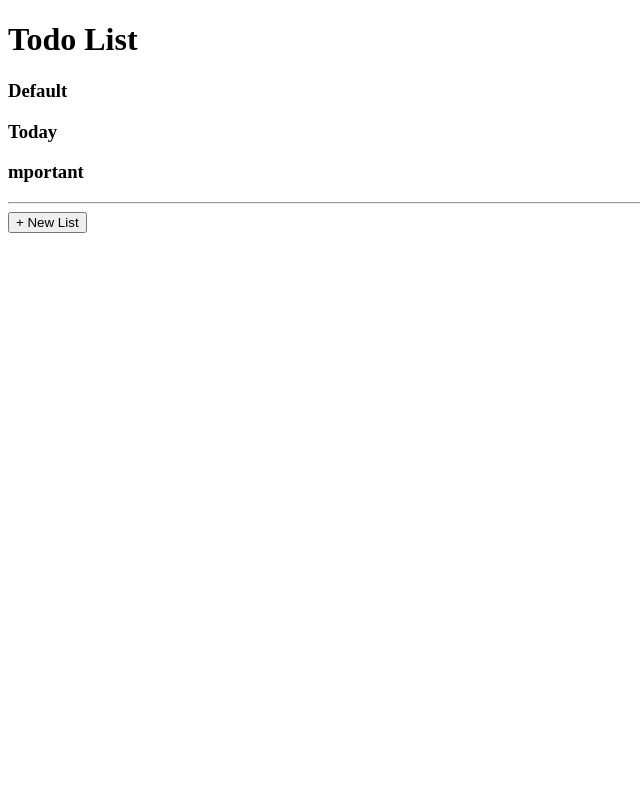
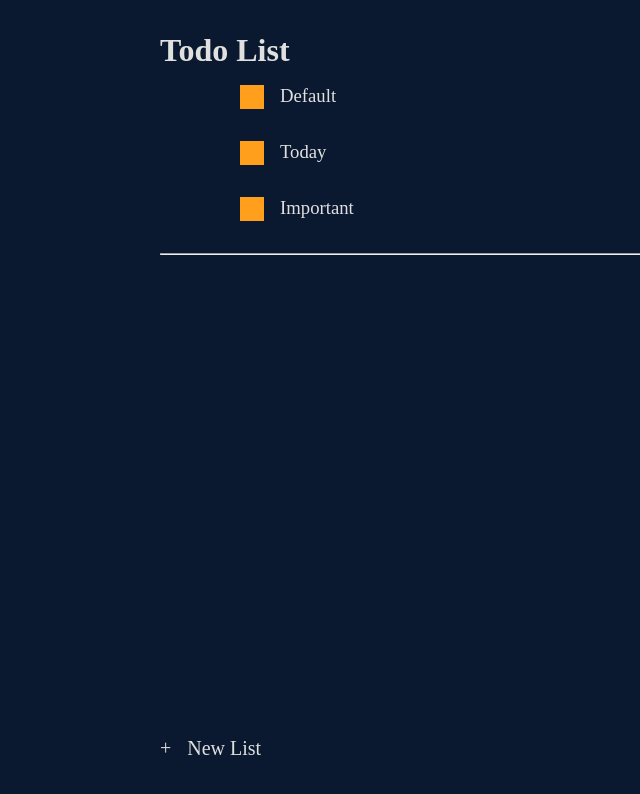
Before and after one commit to Legend-Paul/TodoList-App, a plain HTML site: page index.html in a window 1280 px wide. Shown: the whole page, without its empty margins (0-640 px from the left). Drawn offline with Linux system fonts and the light colour scheme.

Commit message:
Changed new list btn from btn to div and the style main page

```diff
--- a/index.html
+++ b/index.html
@@ -4,26 +4,39 @@
     <meta charset="UTF-8">
     <meta name="viewport" content="width=device-width, initial-scale=1.0">
     <title>To-do List</title>
+    <link rel="stylesheet" href="style.css">
 </head>
 <body>
-    <h1>Todo List</h1>
     <main>
+        <h1>Todo List</h1>
         <section class="list-cont">
             <div class="list default">
-                <h3 class="name">Default</h3>
+                <div class="name">
+                    <div class="icon"></div>
+                    <h3>Default</h3>
+                </div>
                 <p class="amount"></p>
             </div>
             <div class="list today">
-                <h3 class="name">Today</h3>
+                <div class="name">
+                    <div class="icon"></div>
+                    <h3>Today</h3>
+                </div>
                 <p class="amount"></p>
             </div>
             <div class="list important">
-                <h3 class="name">mportant</h3>
+                <div class="name">
+                    <div class="icon"></div>
+                    <h3>Important</h3>
+                </div>
                 <p class="amount"></p>
             </div>
             <hr>
         </section>
-        <button class="add-list-btn">+ New List</button>
+        <div class="new-list">
+            <div class="plus-icon">+</div>
+            <p>New List</p>
+        </div>
     </main>
 </body>
 </html>
--- a/style.css
+++ b/style.css
@@ -0,0 +1,57 @@
+* {
+    padding: 0;
+    margin: 0;
+    box-sizing: border-box;
+}
+:root {
+    --background-color: #0A192F;
+    --text-color: #E0E0E0;
+    --orange: #FF9F1C;
+}
+
+body {
+    background-color: var(--background-color);
+    color: var(--text-color);
+}
+
+main {
+    padding-top: 2rem;
+    width: 75%;
+    margin: auto;
+    height: 100vh;
+    .list-cont {
+        margin-top: 1rem;
+        display: flex;
+        flex-direction: column;
+        gap: 1.5rem;
+        .list {
+            margin-left: 5rem;
+            /* border-bottom: 1px solid grey; */
+            cursor: pointer;
+            padding-bottom: .5rem;
+            .name {
+                display: flex;
+                gap: 1rem;
+                .icon {
+                    width: 1.5rem;
+                    height: 1.5rem;
+                    background-color: #FF9F1C;
+                }
+                h3 {
+                    font-weight: 500;
+                }
+            }
+
+        }
+
+    }
+    .new-list {
+        display: flex;
+        gap: 1rem;
+        font-size: 1.25rem;
+        cursor: pointer;
+        position: fixed;
+        bottom: 5%;
+        color: var(--text-color);
+    }
+}
```
